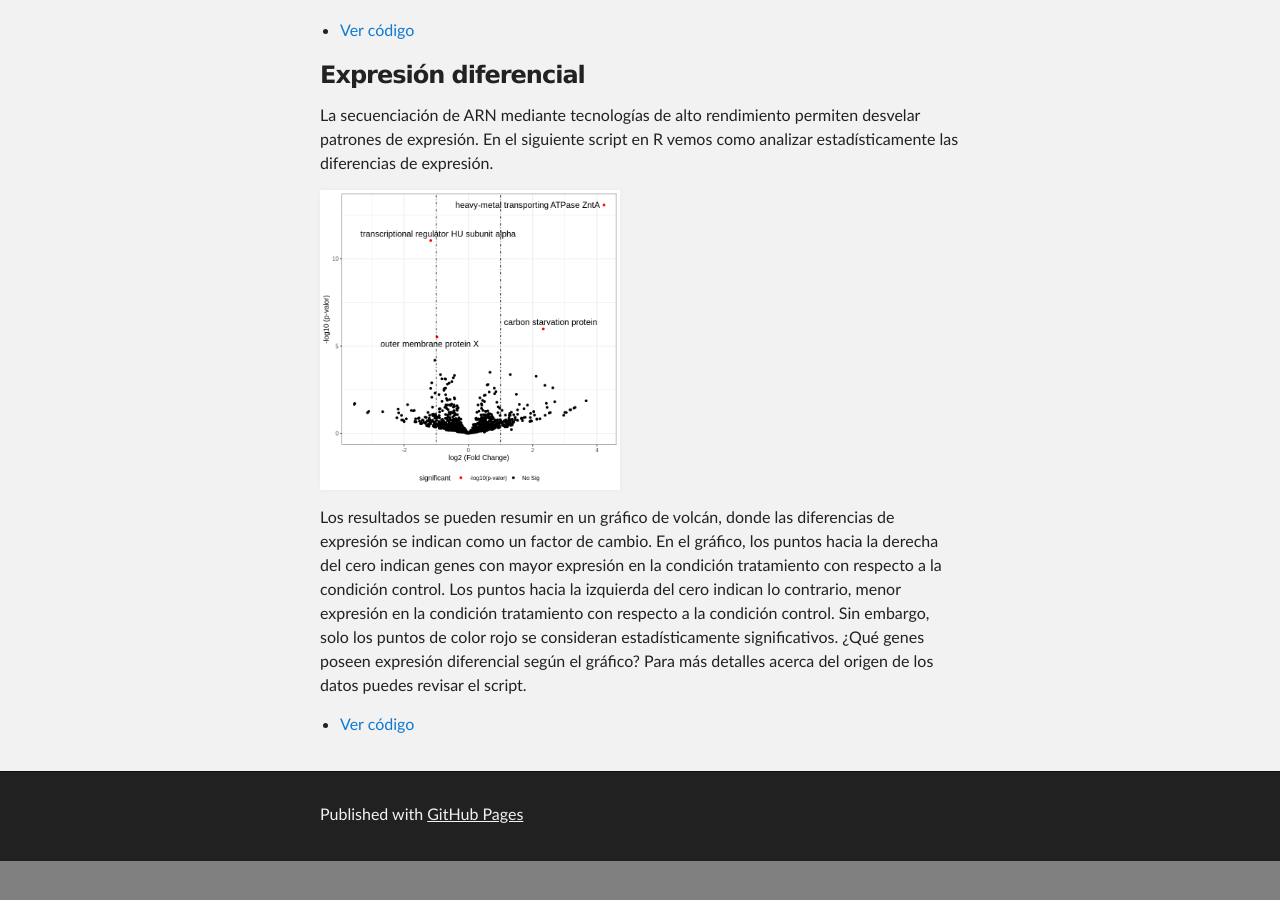
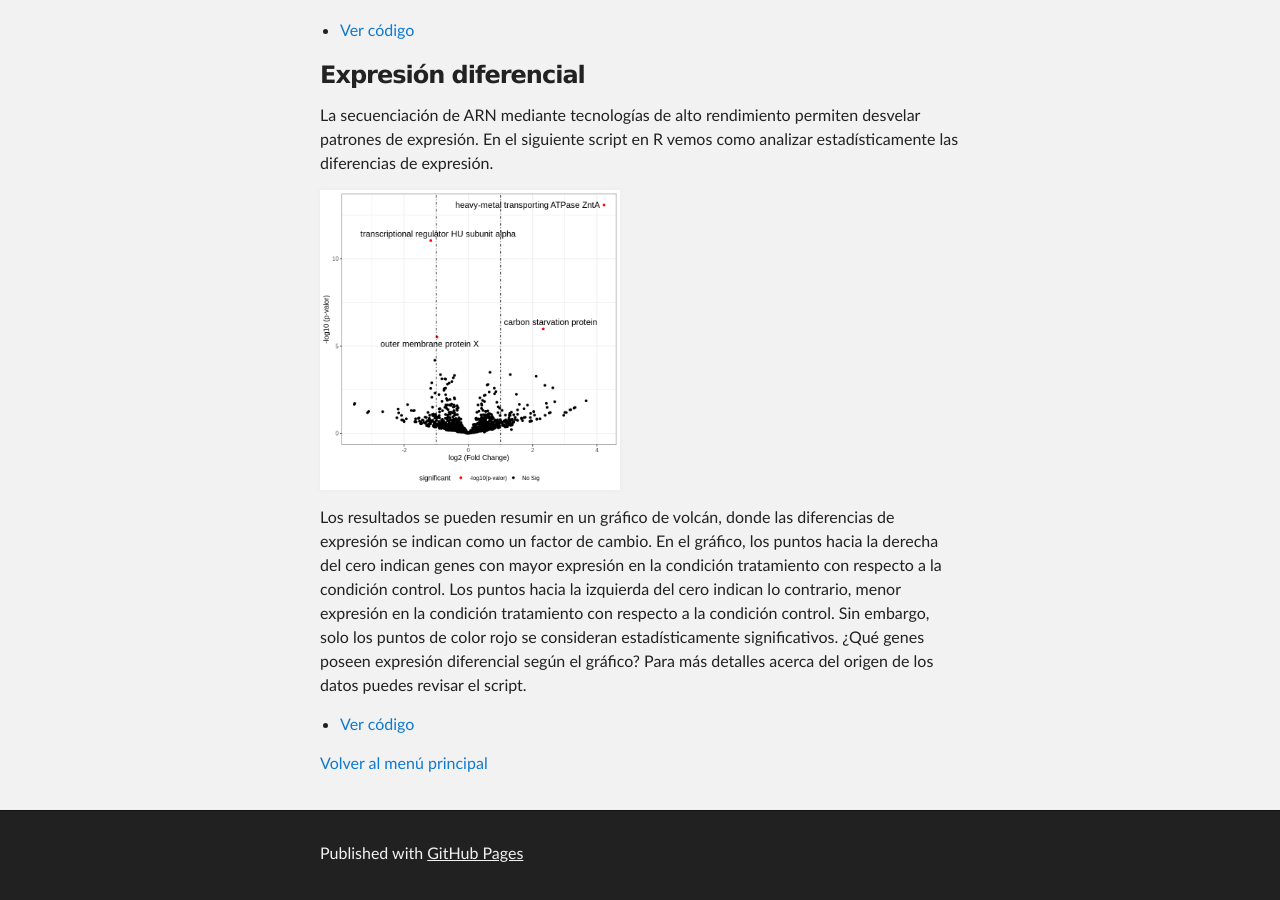
Before and after one commit to marco-montesdeoca/marco-montesdeoca.github.io, a Jekyll site: the page built from proyectos.md, in a window 1280 px wide and 900 px high, scrolled down 893 px. Built offline with Jekyll 4.4.1, drawn with Linux system fonts in a browser that asks for light colours; our own code applies the rules of GitHub Pages for plain Markdown files; before the commit the page ends 1754 px from its top, so only the background shows below that.

Commit message:
Update proyectos.md

```diff
--- a/proyectos.md
+++ b/proyectos.md
@@ -19,3 +19,5 @@ La secuenciación de ARN mediante tecnologías de alto rendimiento permiten desv
 Los resultados se pueden resumir en un gráfico de volcán, donde las diferencias de expresión se indican como un factor de cambio. En el gráfico, los puntos hacia la derecha del cero indican genes con mayor expresión en la condición tratamiento con respecto a la condición control. Los puntos hacia la izquierda del cero indican lo contrario, menor expresión en la condición tratamiento con respecto a la condición control. Sin embargo, solo los puntos de color rojo se consideran estadísticamente significativos. ¿Qué genes poseen expresión diferencial según el gráfico? Para más detalles acerca del origen de los datos puedes revisar el script.
 
 * [Ver código](https://github.com/marco-montesdeoca/Differential_expression/blob/main/Differential_expression.ipynb)
+
+[Volver al menú principal](index.md)
```
